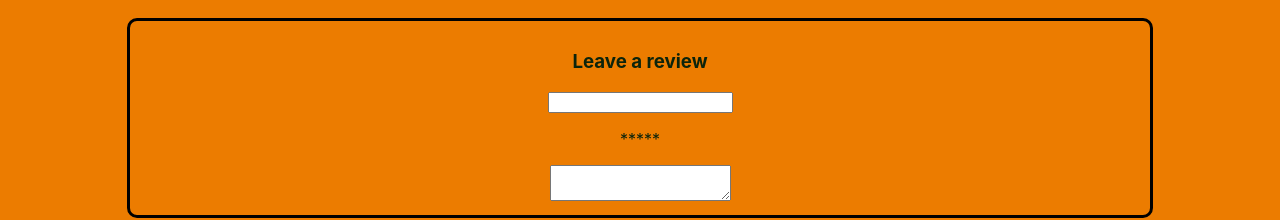
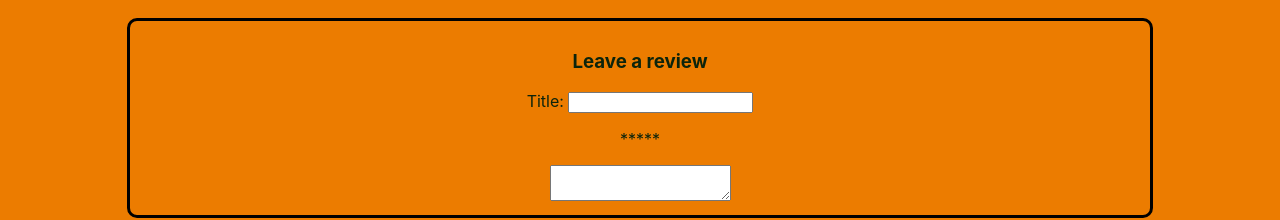
Before and after one commit to AlexDoss42/cookbook, a React (Create React App) app: page / in a window 1280 px wide. Shown: the part 1457-1677 px from the top of the page. Built offline with nearby package versions, Linux system fonts and the light colour scheme.

Commit message:
adds a title label to the input

```diff
--- a/src/Components/LeaveAReview.jsx
+++ b/src/Components/LeaveAReview.jsx
@@ -4,6 +4,7 @@ export const LeaveAReview = () => {
   return (
     <div className='section'>
     <h3>Leave a review</h3>
+    <label>Title: </label>
     <input type='text' name='title' />
     {/* place holder for 5 star rating component */}
     <p>*****</p>
```
Also changed, not shown: src/Components/LeaveAReview.css (added).
